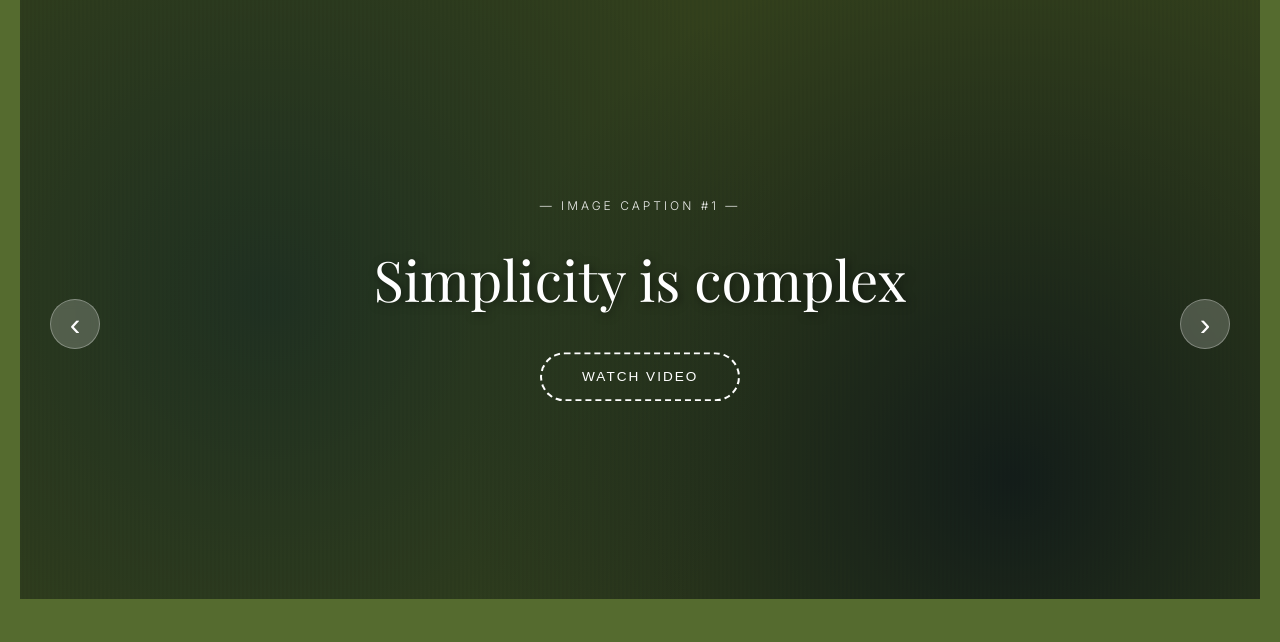
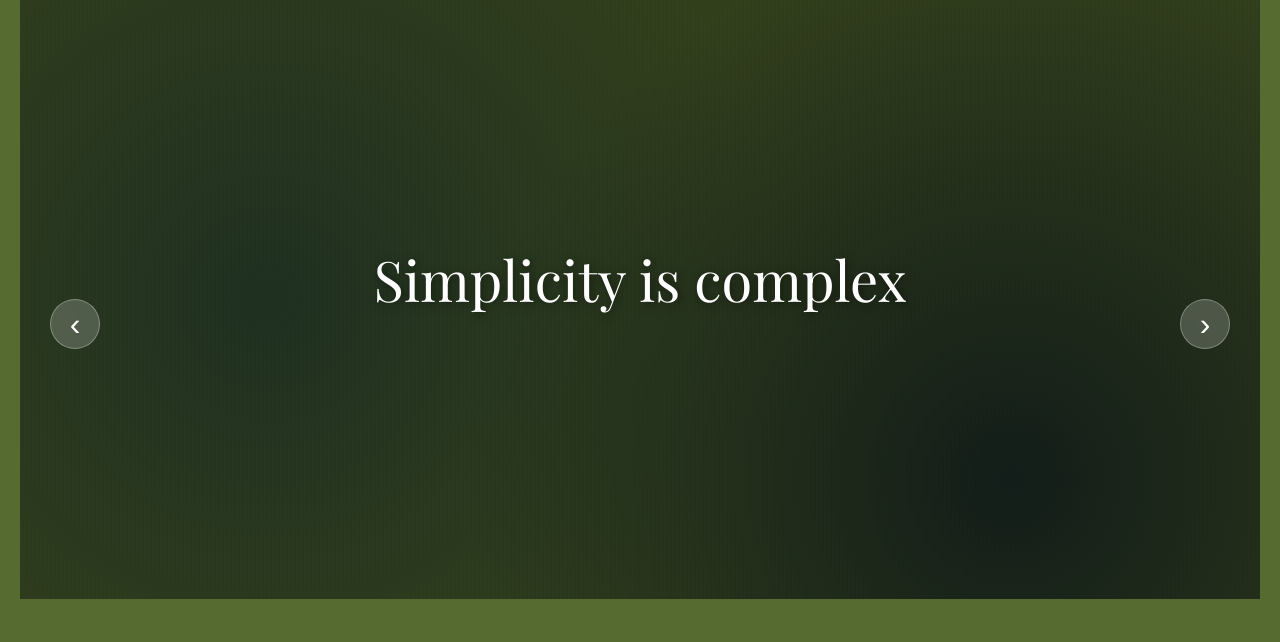
Before and after one commit to akiuser10/Chef-Bartender, a Flask app: page / in a window 1280 px wide. Shown: the part 166-808 px from the top of the page. Run offline with Flask 3, Linux system fonts and the light colour scheme; data that the repository does not hold is empty.

Commit message:
Remove image caption and watch video button from hero section

```diff
--- a/templates/index.html
+++ b/templates/index.html
@@ -11,9 +11,7 @@
 
         <!-- Hero Content -->
         <div class="hero-content">
-            <div class="image-caption">— IMAGE CAPTION #1 —</div>
             <h1 class="hero-title">Simplicity is complex</h1>
-            <button class="watch-video-btn">WATCH VIDEO</button>
         </div>
     </div>
 </div>
```
